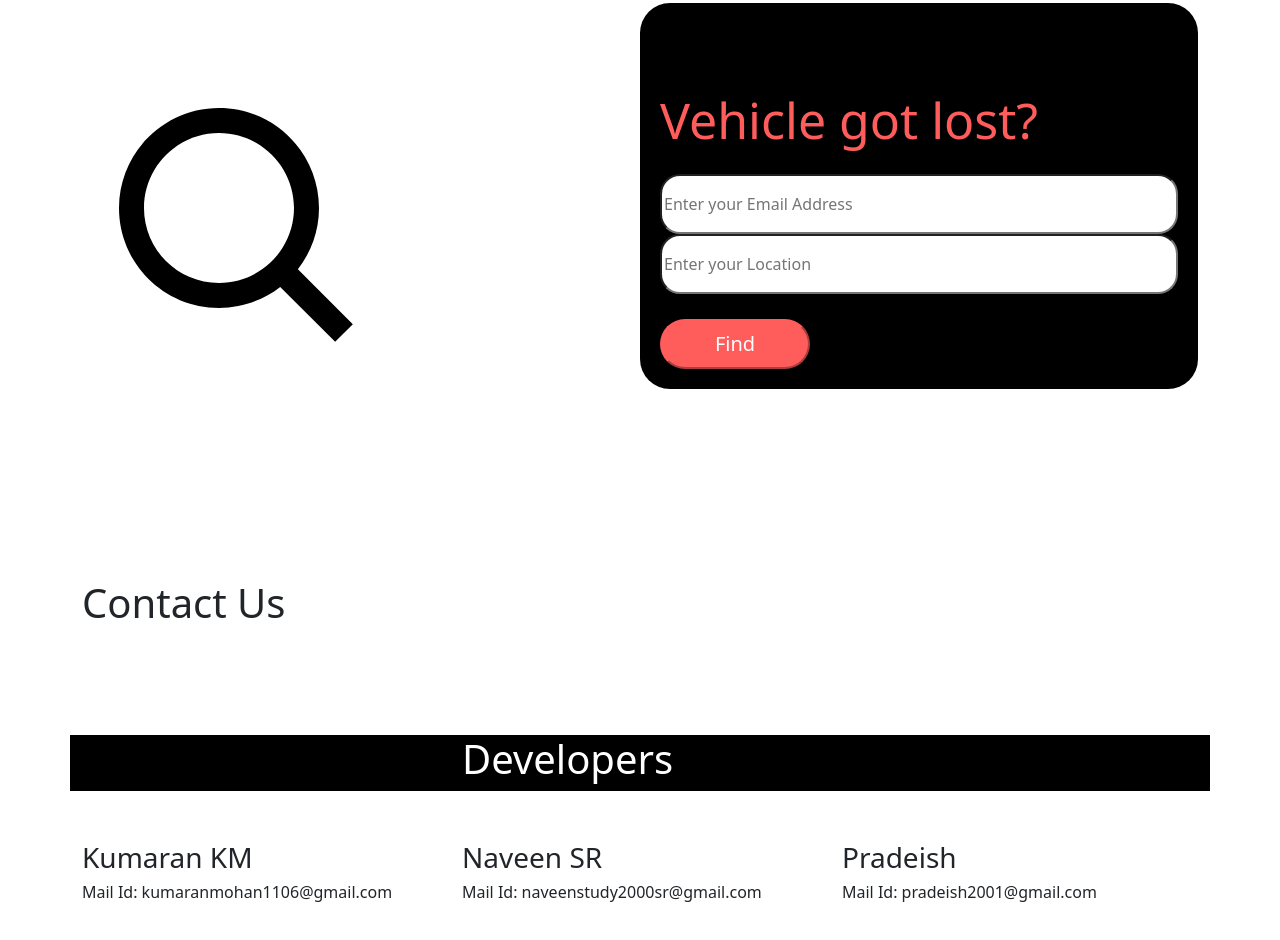
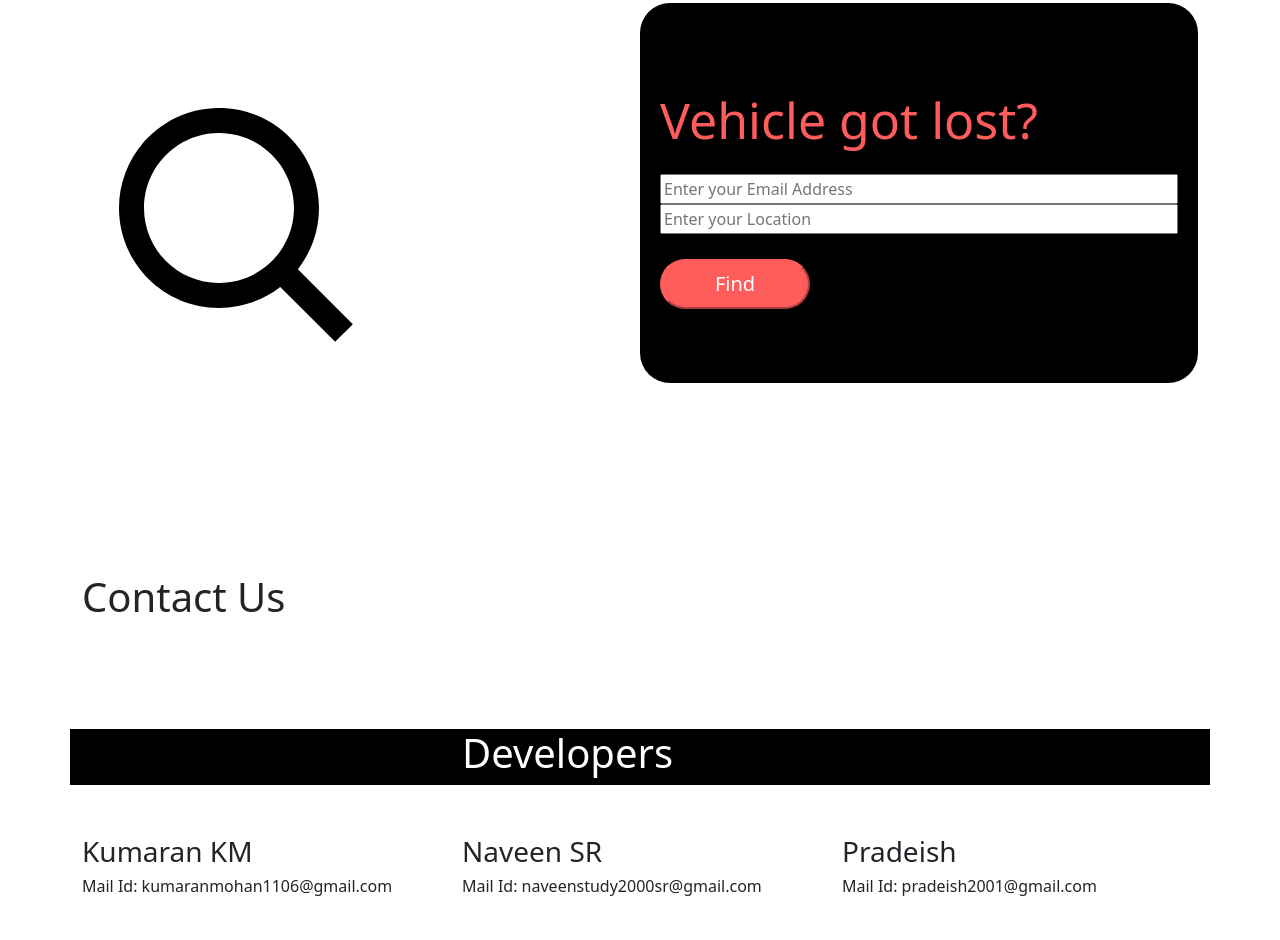
Before and after one commit to ProjectDetector/FrontEndCode, a plain HTML site: page index.html in a window 1280 px wide. Shown: the part 1127-2067 px from the top of the page. Drawn offline with nearby package versions, Linux system fonts and the light colour scheme; a script that the page names is missing.

Commit message:
Update index.html

```diff
--- a/index.html
+++ b/index.html
@@ -97,7 +97,7 @@
                             </div>
                             <!--Modal Body-->
                             <div class="modal-body">
-                                <form action="https://docs.google.com/forms/u/3/d/e/1FAIpQLSeFwqk816lrCbldc_RcfmNrJ4X_Xa9BWOM6vKeck_jP8yJG7g/formResponse" target="google.com" method="POST" id="mG61Hd" jsmodel="TOfxwf Q91hve" data-response="%.@.[]]" data-first-entry="0" data-last-entry="7" data-is-first-page="true">
+                                <form action="https://docs.google.com/forms/u/3/d/e/1FAIpQLSeFwqk816lrCbldc_RcfmNrJ4X_Xa9BWOM6vKeck_jP8yJG7g/formResponse" target="_blank" method="POST" id="mG61Hd" jsmodel="TOfxwf Q91hve" data-response="%.@.[]]" data-first-entry="0" data-last-entry="7" data-is-first-page="true">
                                     <div class="form-row">
                                         <!--Name-->
                                         <div class="form-group col-sm-12" style="margin-bottom:20px;">
@@ -144,7 +144,7 @@
                                     </div>
                                      <!--Buttons-->
                                      <div class="form-row">
-                                         <button type="submit" id="buttonstart" class=" btn-sm ml-1" data-dismiss="modal">Sign in</button>
+                                         <button type="submit" id="buttonstart" class=" btn-sm ml-1" data-dismiss="modal">Register</button>
                                     </div>
                                 </form>
                             </div>
@@ -185,9 +185,9 @@
 
                             <div class="col-md-6" style="background-color:black;border-radius: 30px; padding: 0px 20px 20px 20px;">
                                 <p id="location"> Vehicle got lost?</p>
-                                <input class="form-group col-sm-12" style="border-radius: 20px; height: 60px;" type="text" placeholder="Enter your Email Address" required>
-                                <input class="form-group col-sm-12" style="border-radius: 20px; height: 60px;" type="text" placeholder="Enter your Location" required>
-                                <button type="submit" id="buttonstart">Find</button>
+                                <input id="eemail" name="email" class="form-group col-sm-12"  type="email" placeholder="Enter your Email Address" required>
+                                <input id="locaa" name="location" class="form-group col-sm-12" type="text" placeholder="Enter your Location" required>
+                                <button type="submit" id="buttonstart" onclick="fetchInfo()">Find</button>
                             </div>
                         </div>
                     </div>
```
